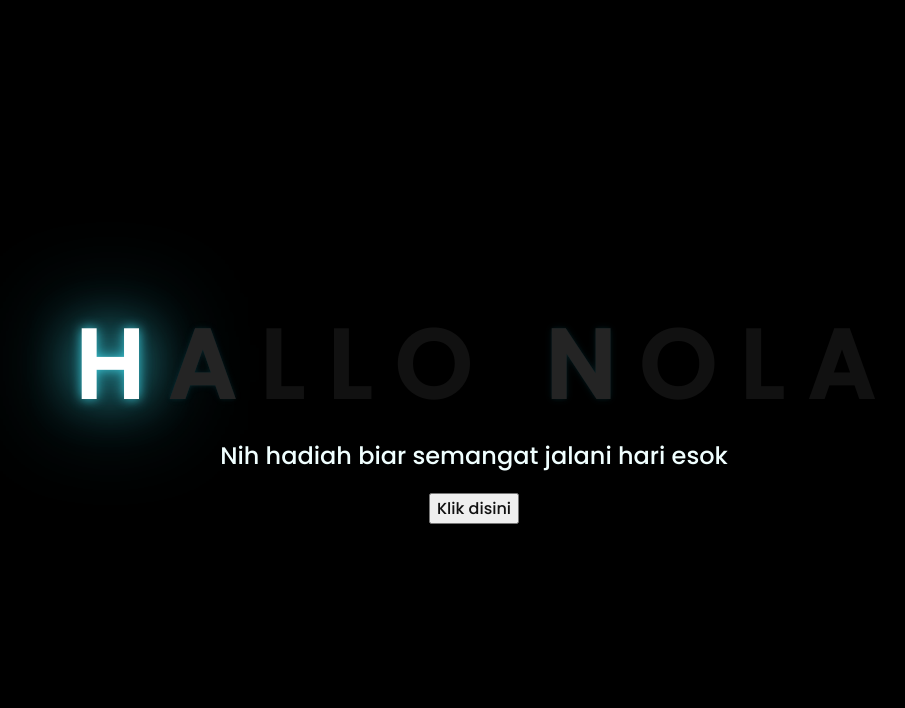
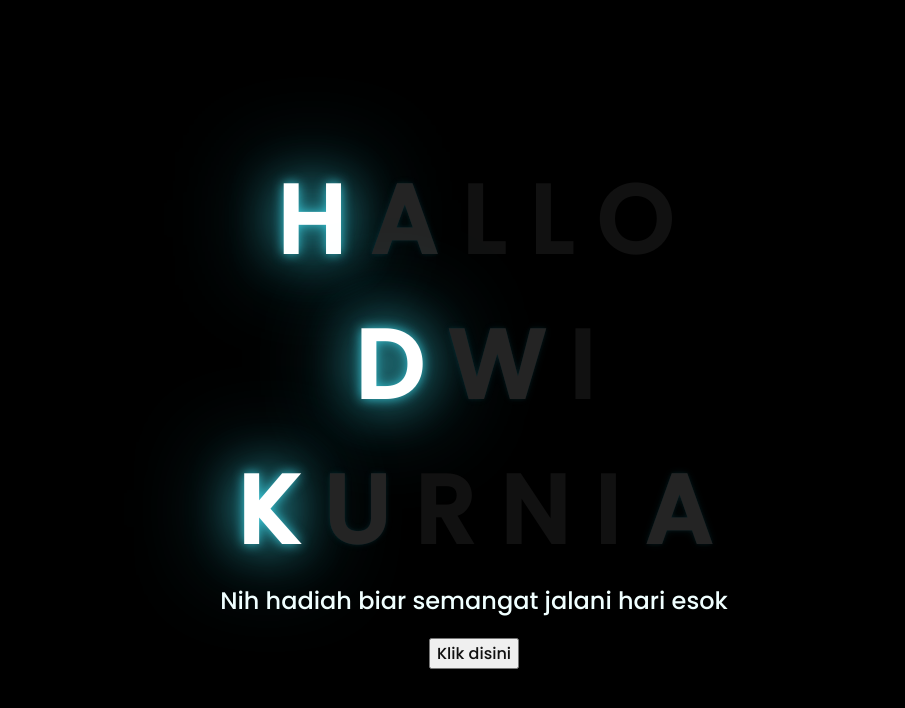
Before and after one commit to Riskihidayatt/riski1, a plain HTML site: page index.html in a window 1280 px wide. Shown: the whole page, without its empty margins (174-1079 px from the left). Drawn offline with Linux system fonts and the light colour scheme.

Commit message:
dwi update

```diff
--- a/index.html
+++ b/index.html
@@ -9,18 +9,27 @@
     <title>Flowers</title>
   </head>
   <body>
-    <div class="greetings">
+    <div class="greetings" style="text-align: center;">
       <!-- silahkan menambah kata sesuai keinginan dengan <span>text...</span -->
       <span>H</span>
       <span>A</span>
       <span>L</span>
       <span>L</span>
       <span>O</span>
-      &nbsp;
-      <span>N</span>
-      <span>O</span>
-      <span>L</span>
-      <span>A</span>
+      <div class="greetings" style="text-align: center;">
+        <span>D</span>
+        <span>W</span>
+        <span>I</span>
+      </div>
+      <div class="greetings" style="text-align: center;">
+        <!-- silahkan menambah kata sesuai keinginan dengan <span>text...</span -->
+        <span>K</span>
+        <span>U</span>
+        <span>R</span>
+        <span>N</span>
+        <span>I</span>
+        <span>A</span>
+      </div>
     </div>
     <div class="description">
       <span>Nih hadiah biar semangat jalani hari esok</span>
```
